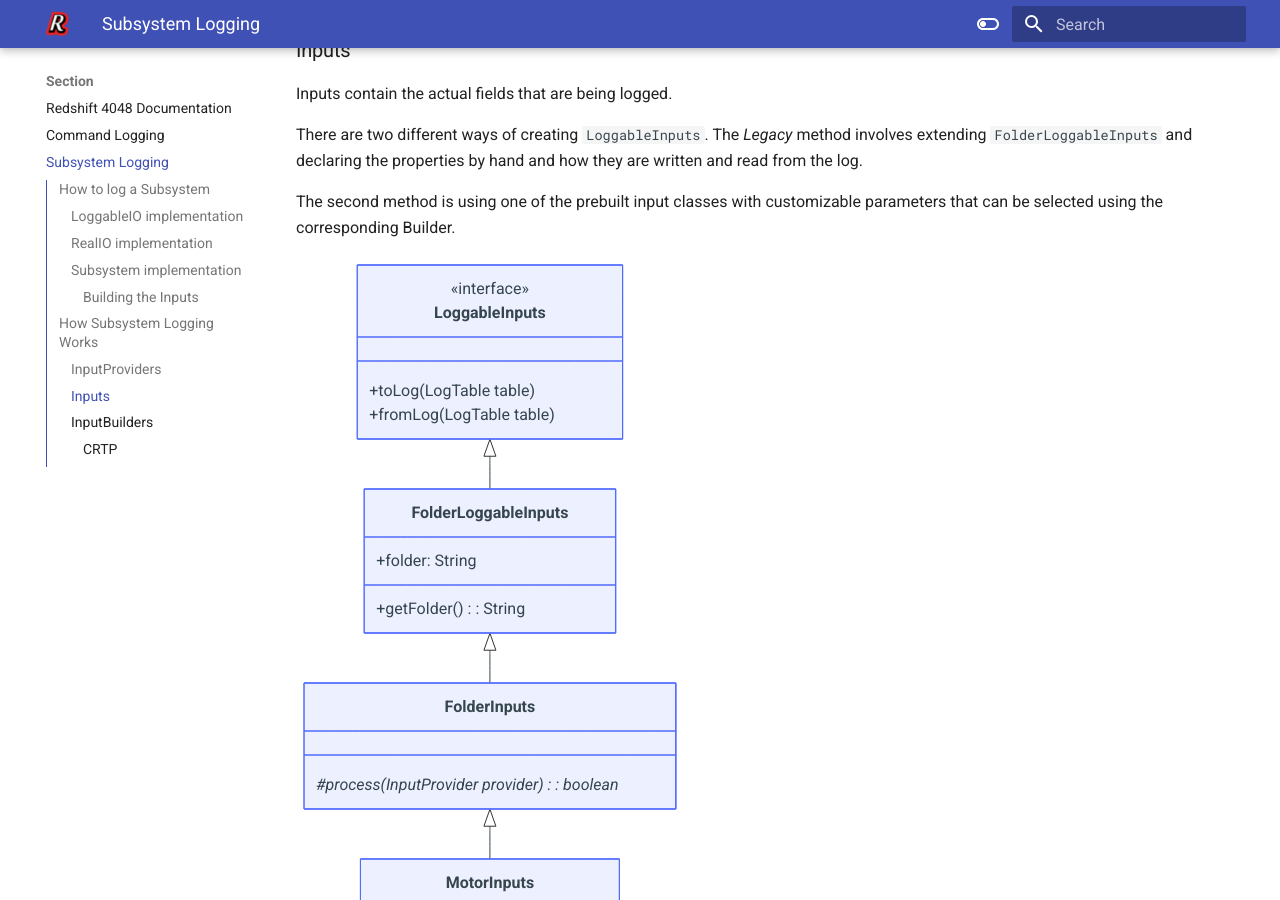
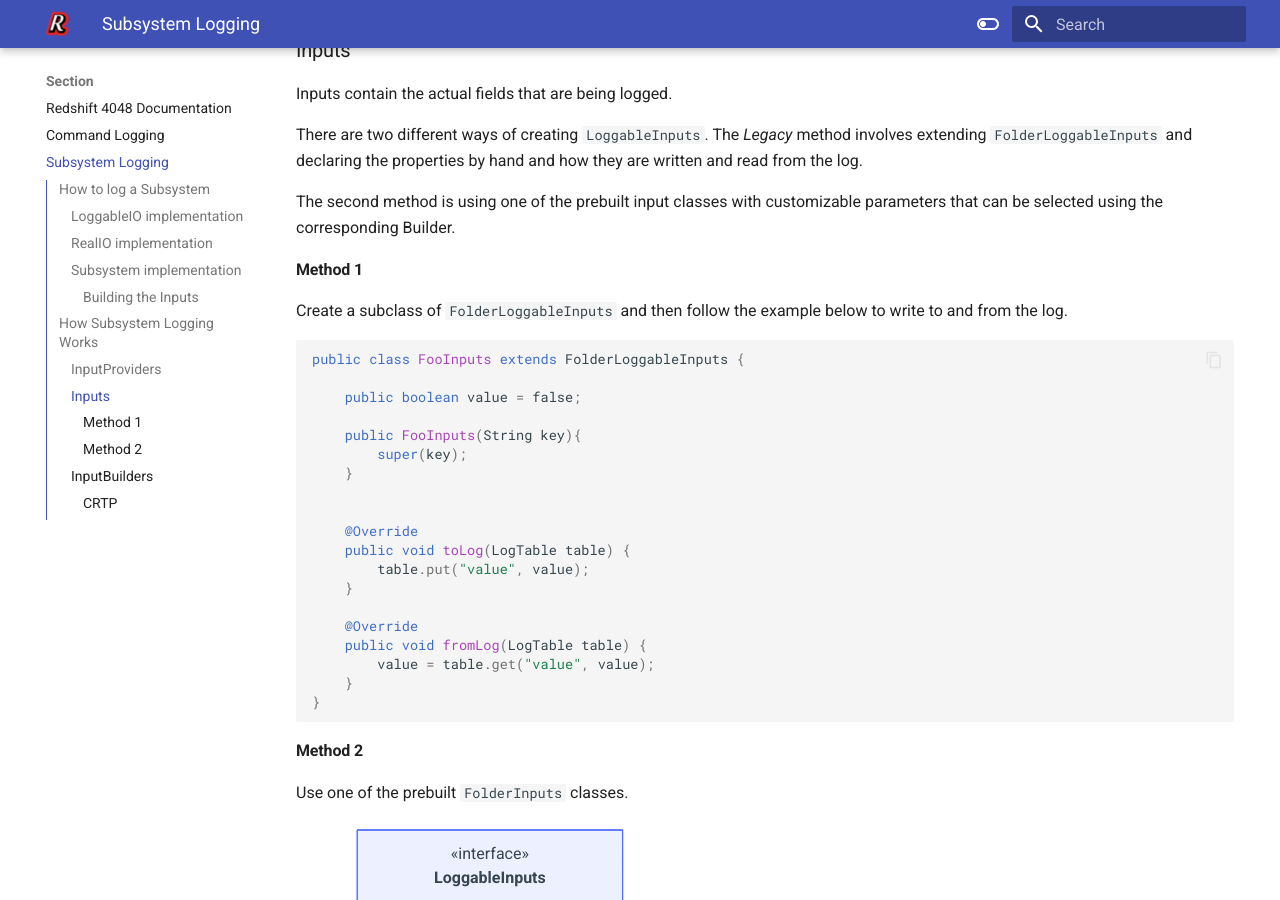
Before and after one commit to FRC4048/robot-docs, an MkDocs documentation site: the page built from docs/subsystem-logging.md, in a window 1280 px wide and 900 px high, scrolled down 3382 px. Built offline with MkDocs 1.6.1 and Material for MkDocs 9.7.7, drawn with Linux system fonts in a browser that asks for light colours.

Commit message:
Sepperated the Inputs Section into multiple methods

````diff
--- a/docs/subsystem-logging.md
+++ b/docs/subsystem-logging.md
@@ -143,6 +143,36 @@ Inputs contain the actual fields that are being logged.
 There are two different ways of creating `LoggableInputs`. The *Legacy* method involves extending `FolderLoggableInputs` and declaring the properties by hand and how they are written and read from the log.
 
 The second method is using one of the prebuilt input classes with customizable parameters that can be selected using the corresponding Builder.
+
+#### Method 1
+
+Create a subclass of `FolderLoggableInputs` and then follow the example below to write to and from the log.
+
+```java
+public class FooInputs extends FolderLoggableInputs {
+
+    public boolean value = false;
+
+    public FooInputs(String key){
+        super(key);
+    }
+
+
+    @Override
+    public void toLog(LogTable table) {
+        table.put("value", value);
+    }
+
+    @Override
+    public void fromLog(LogTable table) {
+        value = table.get("value", value);
+    }
+}
+```
+
+#### Method 2
+
+Use one of the prebuilt `FolderInputs` classes.
 
 ``` mermaid
 classDiagram
````
